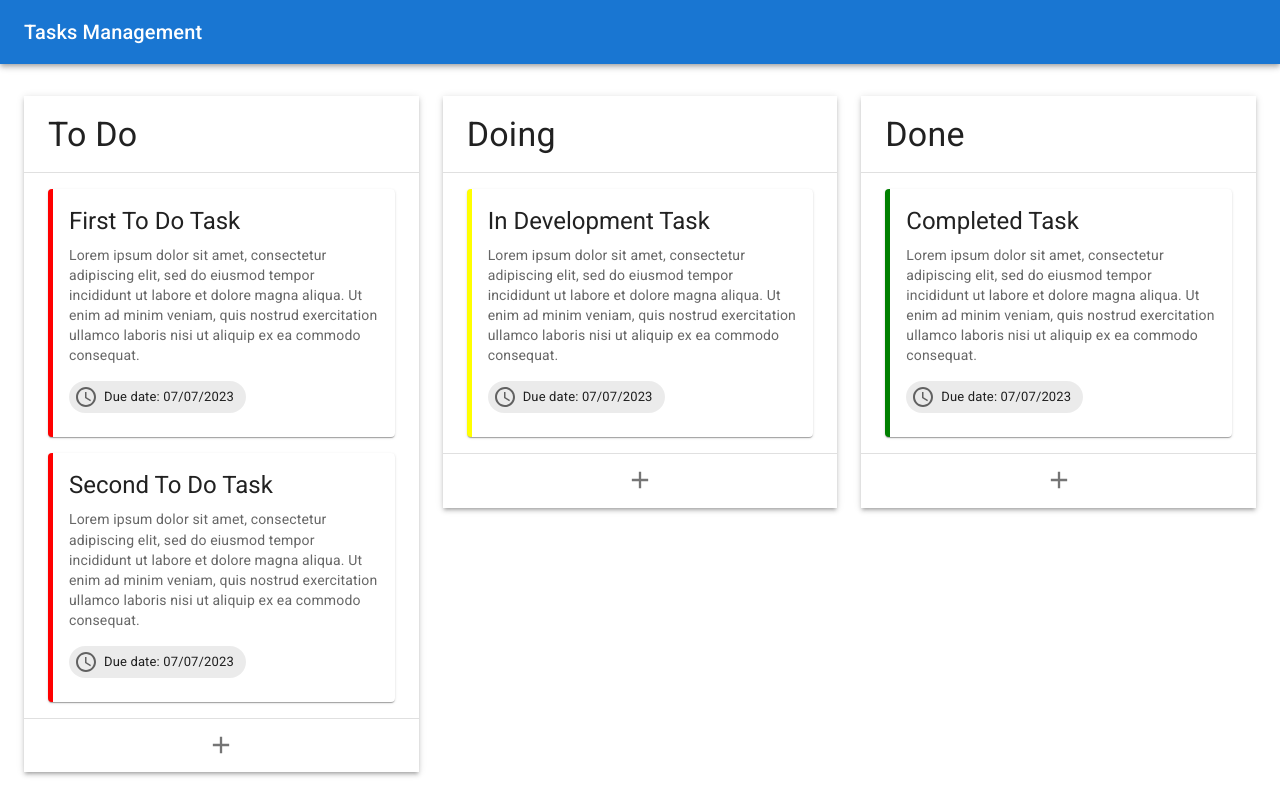
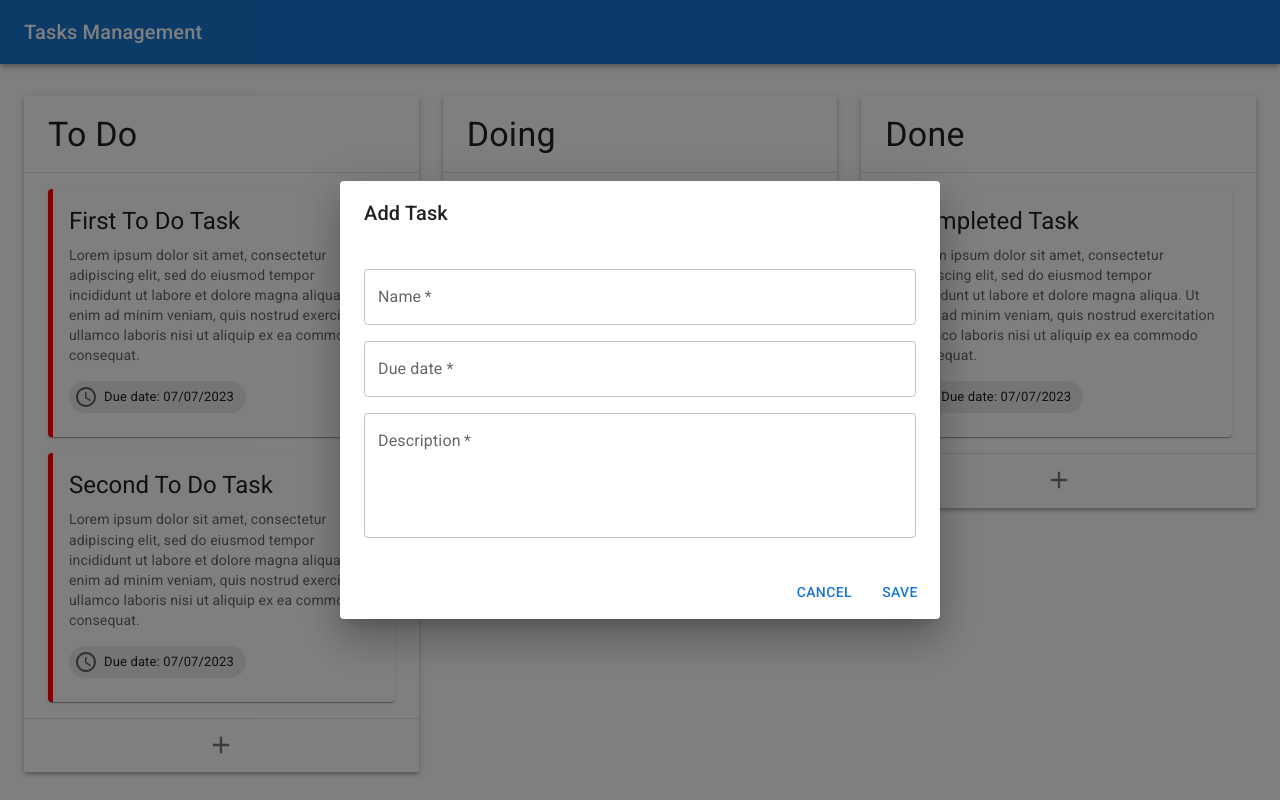
Before and after one commit to evgomes/react-task-management, a React (Create React App) app: page / in a window 1280 px wide. Both pictures are taken after a click on the button 221 px from the left and 744 px from the top of the page. Built offline with nearby package versions, Linux system fonts and the light colour scheme.

Commit message:
Adding add task dialog

```diff
--- a/package.json
+++ b/package.json
@@ -8,6 +8,7 @@
     "@fontsource/roboto": "^5.0.3",
     "@mui/icons-material": "^5.11.16",
     "@mui/material": "^5.13.6",
+    "@mui/x-date-pickers": "^6.9.1",
     "@reduxjs/toolkit": "^1.9.5",
     "@testing-library/jest-dom": "^5.16.5",
     "@testing-library/react": "^13.4.0",
--- /dev/null
+++ b/src/components/AddTaskDialog/AddTaskDialog.css
@@ -0,0 +1,18 @@
+.add-task-dialog .add-task-dialog-content {
+    min-width: 600px;
+}
+
+.add-task-dialog .add-task-dialog-form {
+    margin-top: 1em;
+    display: flex;
+    flex-direction: column;
+}
+
+.add-task-dialog .add-task-dialog-form .add-task-dialog-field {
+    margin: 0.5em 0;
+    width: 100%;
+}
+
+.add-task-dialog .add-task-dialog-form .add-task-dialog-field>div {
+    width: 100%;
+}
--- /dev/null
+++ b/src/components/AddTaskDialog/AddTaskDialog.js
@@ -0,0 +1,52 @@
+import Dialog from '@mui/material/Dialog';
+import DialogTitle from '@mui/material/DialogTitle';
+import DialogContent from '@mui/material/DialogContent';
+import DialogActions from '@mui/material/DialogActions';
+import Button from '@mui/material/Button';
+import TextField from '@mui/material/TextField';
+import { DatePicker } from '@mui/x-date-pickers/DatePicker';
+
+import { useState } from 'react';
+
+import './AddTaskDialog.css';
+
+export default function AddTaskDialog({ open, onClose }) {
+    const [name, setName] = useState('');
+
+    const onCloseDialog = () => {
+        onClose();
+    };
+
+    return (
+        <Dialog open={open} onClose={onCloseDialog} className="add-task-dialog">
+            <DialogTitle>Add Task</DialogTitle>
+            <DialogContent className="add-task-dialog-content">
+                <div className="add-task-dialog-form">
+                    <div className="add-task-dialog-field">
+                        <TextField
+                            required
+                            label="Name"
+                            value={name}
+                            onChange={(e) => setName(e.value)} />
+                    </div>
+                    <div className="add-task-dialog-field">
+                        <DatePicker
+                            required
+                            label="Due date *" />
+                    </div>
+                    <div className="add-task-dialog-field">
+                        <TextField
+                            required
+                            label="Description"
+                            multiline
+                            rows={4} />
+                    </div>
+                </div>
+            </DialogContent>
+            <DialogActions>
+                <Button onClick={onCloseDialog}>Cancel</Button>
+                <Button onClick={() => { }}>Save</Button>
+            </DialogActions>
+        </Dialog >
+    );
+}
--- a/src/components/TaskCard/TaskCard.js
+++ b/src/components/TaskCard/TaskCard.js
@@ -10,10 +10,9 @@ import CardContent from '@mui/material/CardContent';
 import './TaskCard.css';
 
 export default function TaskCard({ task, color }) {
-    const { id, name, description, dueDate } = task;
+    const { name, description, dueDate } = task;
 
     return (
-        <>
         <Card className="task-card" style={{ borderLeft: `5px solid ${color}` }}>
             <CardContent>
                 <Typography gutterBottom variant="h5" component="div">
@@ -27,6 +26,5 @@ export default function TaskCard({ task, color }) {
                 </div>
             </CardContent>
         </Card>
-        </>
     );
 }
--- a/src/components/TasksColumn/TasksColumn.js
+++ b/src/components/TasksColumn/TasksColumn.js
@@ -7,12 +7,24 @@ import AddIcon from '@mui/icons-material/Add';
 import TaskCard from '../TaskCard/TaskCard';
 
 import { useSelector } from 'react-redux'
+import { useState } from 'react';
 
 import './TasksColumn.css';
+import AddTaskDialog from '../AddTaskDialog/AddTaskDialog';
 
 export default function TasksColumn({ status, color }) {
     const tasks = useSelector((state) => state.tasks.filter(note => note.status === status));
     const taskCards = tasks.map((task, index) => <TaskCard key={index} task={task} color={color} />);
+
+    const [open, setOpen] = useState(false);
+
+    const onAddTaskClicked = () => {
+        setOpen(true);
+    }
+
+    const onCloseAddDialog = () => {
+        setOpen(false);
+    }
 
     return (
         <Paper className="task-column" square elevation={3}>
@@ -29,9 +41,10 @@ export default function TasksColumn({ status, color }) {
             }
             <Divider />
             <div className="task-column-footer">
-                <IconButton aria-label="Add" size="large">
+                <IconButton aria-label="Add" size="large" onClick={onAddTaskClicked}>
                     <AddIcon fontSize="inherit" />
                 </IconButton>
+                <AddTaskDialog open={open} onClose={onCloseAddDialog} />
             </div>
         </Paper>
     );
--- a/src/index.js
+++ b/src/index.js
@@ -6,6 +6,9 @@ import reportWebVitals from './reportWebVitals';
 
 import store from './state/store'
 import { Provider } from 'react-redux'
+
+import { LocalizationProvider } from '@mui/x-date-pickers';
+import { AdapterMoment } from '@mui/x-date-pickers/AdapterMoment'
 
 import './index.css';
 import '@fontsource/roboto/300.css';
@@ -17,7 +20,9 @@ const root = ReactDOM.createRoot(document.getElementById('root'));
 root.render(
   <React.StrictMode>
     <Provider store={store}>
-      <App />
+      <LocalizationProvider dateAdapter={AdapterMoment}>
+        <App />
+      </LocalizationProvider>
     </Provider>
   </React.StrictMode>
 );
```
Also changed, not shown: 1 other file (tests, documents, lock files or other folders). Lines whose indentation alone changed are shown as unchanged.
